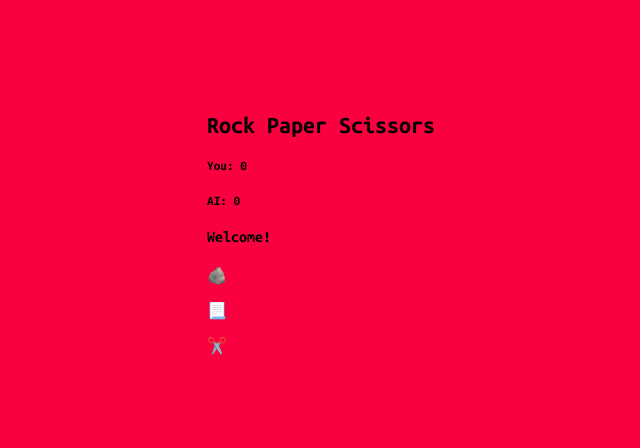
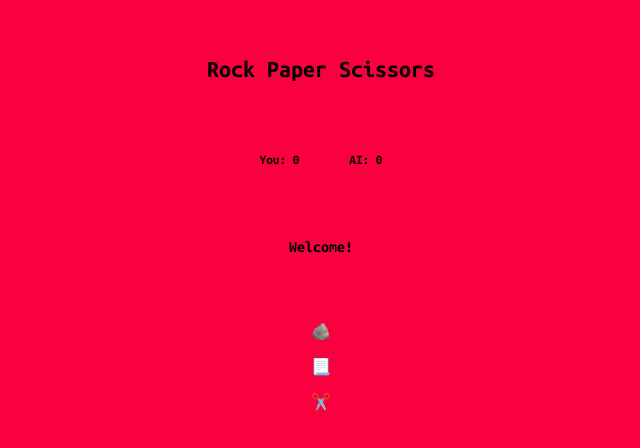
Before and after one commit to zlima410/odin-rock-paper-scissors, a plain HTML site: page index.html in a window 1280 px wide. Shown: the part 168-616 px from the top of the page, without its empty margins (319-959 px from the left). Drawn offline with Linux system fonts and the light colour scheme.

Commit message:
Refactor game layout and add styles for .game-container and .rps-display in style.css

```diff
--- a/style.css
+++ b/style.css
@@ -18,3 +18,15 @@ body {
     justify-content: center;
     align-items: center;
 }
+
+.game-container {
+    display: flex;
+    flex-direction: column;
+    align-items: center;
+    row-gap: 30px;
+}
+
+.rps-display {
+    display: flex;
+    column-gap: 50px;
+}
```
